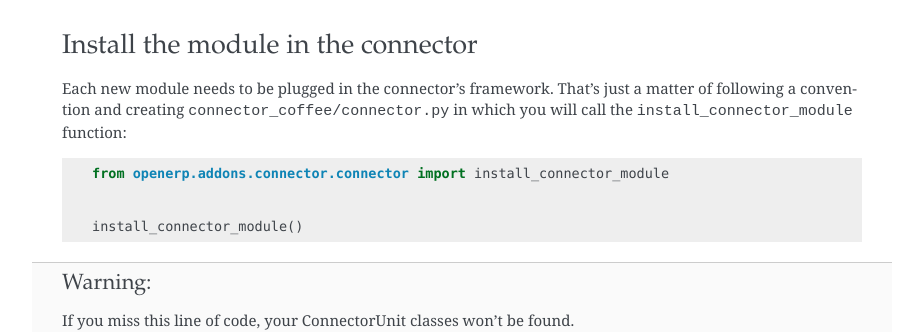
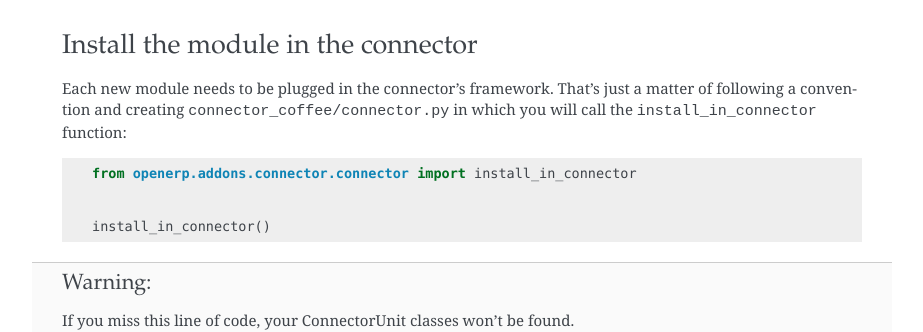
Before and after one commit to OCA/queue, a Sphinx documentation site: the page built from queue_job/doc/guides/bootstrap_connector.rst, in a window 1280 px wide and 900 px high, scrolled down 802 px. Shown: the part 157-489 px from the top of the window, without its empty margins (218-1141 px from the left). Built offline with Sphinx 7.4.7, drawn with Linux system fonts in a browser that asks for light colours.

Commit message:
[CHG] rename 'install_connector_module()' to 'install_in_connector()'

```diff
--- a/queue_job/doc/guides/bootstrap_connector.rst
+++ b/queue_job/doc/guides/bootstrap_connector.rst
@@ -72,12 +72,12 @@ Install the module in the connector
 Each new module needs to be plugged in the connector's framework.
 That's just a matter of following a convention and creating
 ``connector_coffee/connector.py`` in which you will call the
-``install_connector_module`` function::
+``install_in_connector`` function::
 
-    from openerp.addons.connector.connector import install_connector_module
+    from openerp.addons.connector.connector import install_in_connector
 
 
-    install_connector_module()
+    install_in_connector()
 
 .. warning:: If you miss this line of code, your ConnectorUnit classes won't
              be found.
```
Also changed, not shown: 1 other file.
